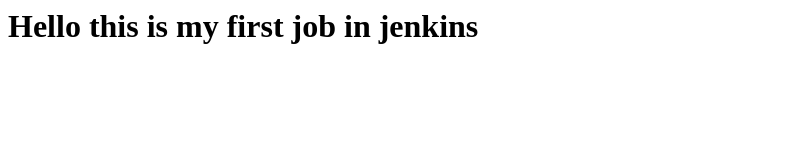
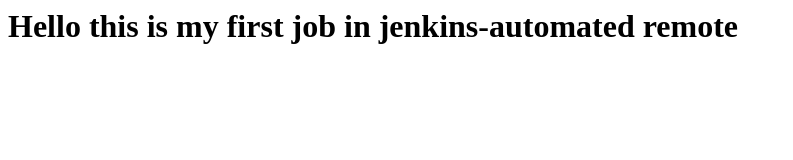
Before and after one commit to chetentshering/myweb, a plain HTML site: page index.html in a window 1280 px wide. Shown: the whole page, without its empty margins (0-793 px from the left). Drawn offline with Linux system fonts and the light colour scheme.

Commit message:
second commit

```diff
--- a/index.html
+++ b/index.html
@@ -1 +1 @@
-<h1>Hello this is my first job in jenkins</h1>
+<h1>Hello this is my first job in jenkins-automated remote</h1>
```
